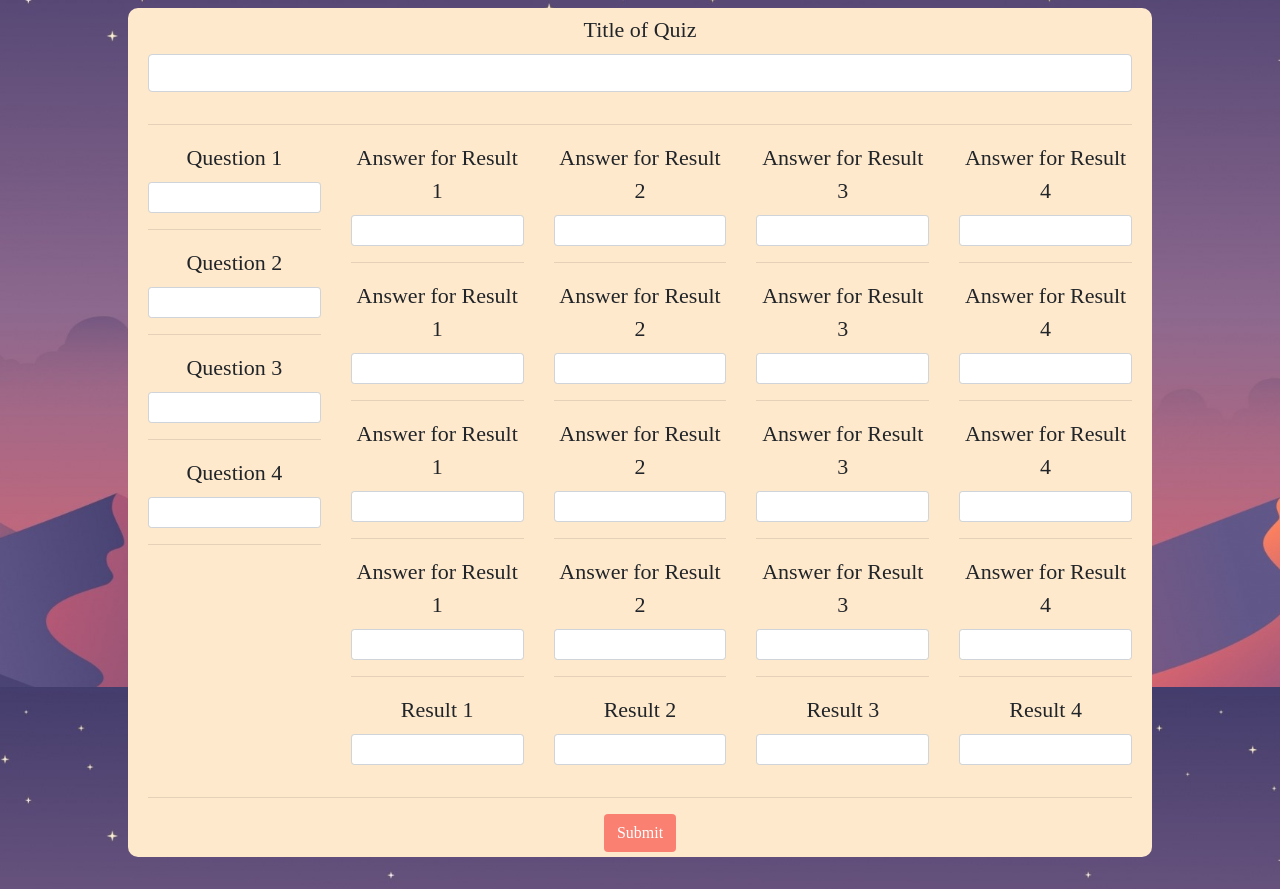
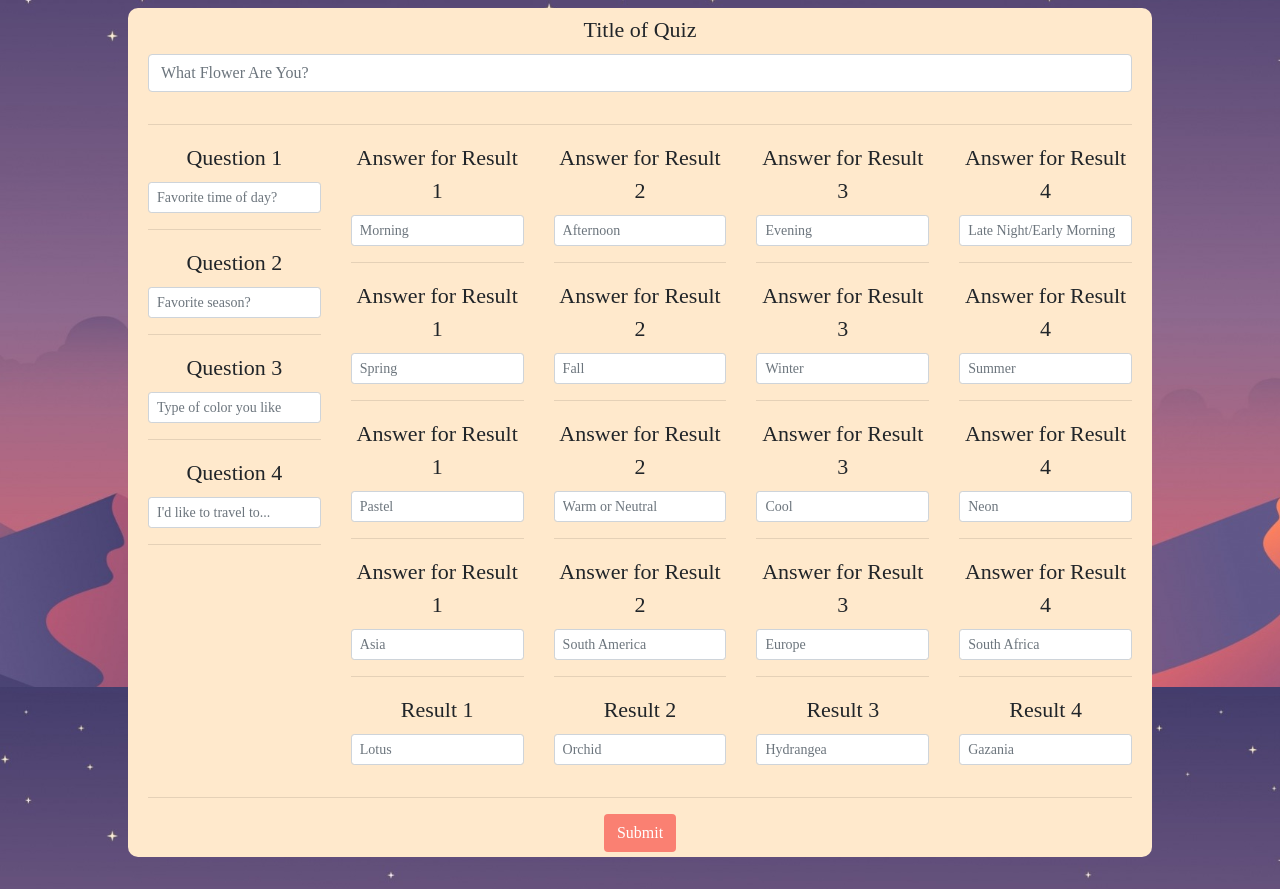
Before and after one commit to DalisaNguyen/QuizzieBizzie, a Flask app: page /create/quiz in a window 1280 px wide. Shown: the part 113-1002 px from the top of the page. Run offline with Flask 2, Linux system fonts and the light colour scheme; some libraries are stand-ins or nearby versions; some web fonts are replaced.

Commit message:
Added placeholders in create_quiz

```diff
--- a/templates/create_quiz.html
+++ b/templates/create_quiz.html
@@ -19,7 +19,7 @@
                 <div class="row">
                     <div class="col-sm form-group">
                         <label>Title of Quiz</label>
-                        <input name="quizTitle" class="form-control" required maxlength="2000">
+                        <input name="quizTitle" class="form-control" required maxlength="2000" placeholder="What Flower Are You?">
                     </div>
                     <div></div>
                 </div>
@@ -29,22 +29,22 @@
                     <div class="col-sm form-group">
                         <div>
                             <label>Question 1</label>
-                            <input name="questionOne" class="form-control form-control-sm" required maxlength="2000">
+                            <input name="questionOne" class="form-control form-control-sm" required maxlength="2000" placeholder="Favorite time of day?">
                         </div>
                         <hr>
                         <div>
                             <label>Question 2</label>
-                            <input name="questionTwo" class="form-control form-control-sm" required maxlength="2000">
+                            <input name="questionTwo" class="form-control form-control-sm" required maxlength="2000" placeholder="Favorite season?">
                         </div>
                         <hr>
                         <div>
                             <label>Question 3</label>
-                            <input name="questionThree" class="form-control form-control-sm" required maxlength="2000">
+                            <input name="questionThree" class="form-control form-control-sm" required maxlength="2000" placeholder="Type of color you like">
                         </div>
                         <hr>
                         <div>
                             <label>Question 4</label>
-                            <input name="questionFour" class="form-control form-control-sm" required maxlength="2000">
+                            <input name="questionFour" class="form-control form-control-sm" required maxlength="2000" placeholder="I'd like to travel to...">
                         </div>
                         <hr>
                         <div></div>
@@ -54,27 +54,27 @@
                     <div class="col-sm form-group">
                         <div>
                             <label>Answer for Result 1</label>
-                            <input name="questionOneAnswerOne" class="form-control form-control-sm" required maxlength="2000">
+                            <input name="questionOneAnswerOne" class="form-control form-control-sm" required maxlength="2000" placeholder="Morning">
                         </div>
                         <hr>
                         <div>
                             <label>Answer for Result 1</label>
-                            <input name="questionTwoAnswerOne" class="form-control form-control-sm" required maxlength="2000">
+                            <input name="questionTwoAnswerOne" class="form-control form-control-sm" required maxlength="2000" placeholder="Spring">
                         </div>
                         <hr>
                         <div>
                             <label>Answer for Result 1</label>
-                            <input name="questionThreeAnswerOne" class="form-control form-control-sm" required maxlength="2000">
+                            <input name="questionThreeAnswerOne" class="form-control form-control-sm" required maxlength="2000" placeholder="Pastel">
                         </div>
                         <hr>
                         <div>
                             <label>Answer for Result 1</label>
-                            <input name="questionFourAnswerOne" class="form-control form-control-sm" required maxlength="2000">
+                            <input name="questionFourAnswerOne" class="form-control form-control-sm" required maxlength="2000"placeholder="Asia">
                         </div>
                         <hr>
                         <div>
                             <label>Result 1</label>
-                            <input name="resultOne" class="form-control form-control-sm" required maxlength="2000">
+                            <input name="resultOne" class="form-control form-control-sm" required maxlength="2000" placeholder="Lotus">
                         </div>
                     </div>
 
@@ -82,27 +82,27 @@
                     <div class="col-sm form-group">
                         <div>
                             <label>Answer for Result 2</label>
-                            <input name="questionOneAnswerTwo" class="form-control form-control-sm" required maxlength="2000">
+                            <input name="questionOneAnswerTwo" class="form-control form-control-sm" required maxlength="2000" placeholder="Afternoon">
                         </div>
                         <hr>
                         <div>
                             <label>Answer for Result 2</label>
-                            <input name="questionTwoAnswerTwo" class="form-control form-control-sm" required maxlength="2000">
+                            <input name="questionTwoAnswerTwo" class="form-control form-control-sm" required maxlength="2000" placeholder="Fall">
                         </div>
                         <hr>
                         <div>
                             <label>Answer for Result 2</label>
-                            <input name="questionThreeAnswerTwo" class="form-control form-control-sm" required maxlength="2000">
+                            <input name="questionThreeAnswerTwo" class="form-control form-control-sm" required maxlength="2000" placeholder="Warm or Neutral">
                         </div>
                         <hr>
                         <div>
                             <label>Answer for Result 2</label>
-                            <input name="questionFourAnswerTwo" class="form-control form-control-sm" required maxlength="2000">
+                            <input name="questionFourAnswerTwo" class="form-control form-control-sm" required maxlength="2000" placeholder="South America">
                         </div>
                         <hr>
                         <div>
                             <label>Result 2</label>
-                            <input name="resultTwo" class="form-control form-control-sm" required maxlength="2000">
+                            <input name="resultTwo" class="form-control form-control-sm" required maxlength="2000" placeholder="Orchid">
                         </div>
                     </div>
 
@@ -110,27 +110,27 @@
                     <div class="col-sm form-group">
                         <div>
                             <label>Answer for Result 3</label>
-                            <input name="questionOneAnswerThree" class="form-control form-control-sm" required maxlength="2000">
+                            <input name="questionOneAnswerThree" class="form-control form-control-sm" required maxlength="2000" placeholder="Evening">
                         </div>
                         <hr>
                         <div>
                             <label>Answer for Result 3</label>
-                            <input name="questionTwoAnswerThree" class="form-control form-control-sm" required maxlength="2000">
+                            <input name="questionTwoAnswerThree" class="form-control form-control-sm" required maxlength="2000" placeholder="Winter">
                         </div>
                         <hr>
                         <div>
                             <label>Answer for Result 3</label>
-                            <input name="questionThreeAnswerThree" class="form-control form-control-sm" required maxlength="2000">
+                            <input name="questionThreeAnswerThree" class="form-control form-control-sm" required maxlength="2000" placeholder="Cool">
                         </div>
                         <hr>
                         <div>
                             <label>Answer for Result 3</label>
-                            <input name="questionFourAnswerThree" class="form-control form-control-sm" required maxlength="2000">
+                            <input name="questionFourAnswerThree" class="form-control form-control-sm" required maxlength="2000" placeholder="Europe">
                         </div>
                         <hr>
                         <div>
                             <label>Result 3</label>
-                            <input name="resultThree" class="form-control form-control-sm" required maxlength="2000">
+                            <input name="resultThree" class="form-control form-control-sm" required maxlength="2000" placeholder="Hydrangea">
                         </div>
                     </div>
 
@@ -138,27 +138,27 @@
                     <div class="col-sm form-group">
                         <div>
                             <label>Answer for Result 4</label>
-                            <input name="questionOneAnswerFour" class="form-control form-control-sm" required maxlength="2000">
+                            <input name="questionOneAnswerFour" class="form-control form-control-sm" required maxlength="2000" placeholder="Late Night/Early Morning">
                         </div>
                         <hr>
                         <div>
                             <label>Answer for Result 4</label>
-                            <input name="questionTwoAnswerFour" class="form-control form-control-sm" required maxlength="2000">
+                            <input name="questionTwoAnswerFour" class="form-control form-control-sm" required maxlength="2000" placeholder="Summer">
                         </div>
                         <hr>
                         <div>
                             <label>Answer for Result 4</label>
-                            <input name="questionThreeAnswerFour" class="form-control form-control-sm" required maxlength="2000">
+                            <input name="questionThreeAnswerFour" class="form-control form-control-sm" required maxlength="2000" placeholder="Neon">
                         </div>
                         <hr>
                         <div>
                             <label>Answer for Result 4</label>
-                            <input name="questionFourAnswerFour" class="form-control form-control-sm" required maxlength="2000">
+                            <input name="questionFourAnswerFour" class="form-control form-control-sm" required maxlength="2000" placeholder="South Africa">
                         </div>
                         <hr>
                         <div>
                             <label>Result 4</label>
-                            <input name="resultFour" class="form-control form-control-sm" required maxlength="2000">
+                            <input name="resultFour" class="form-control form-control-sm" required maxlength="2000" placeholder="Gazania">
                         </div>
                     </div>
                 </div>
```
Also changed, not shown: 2 other files.
